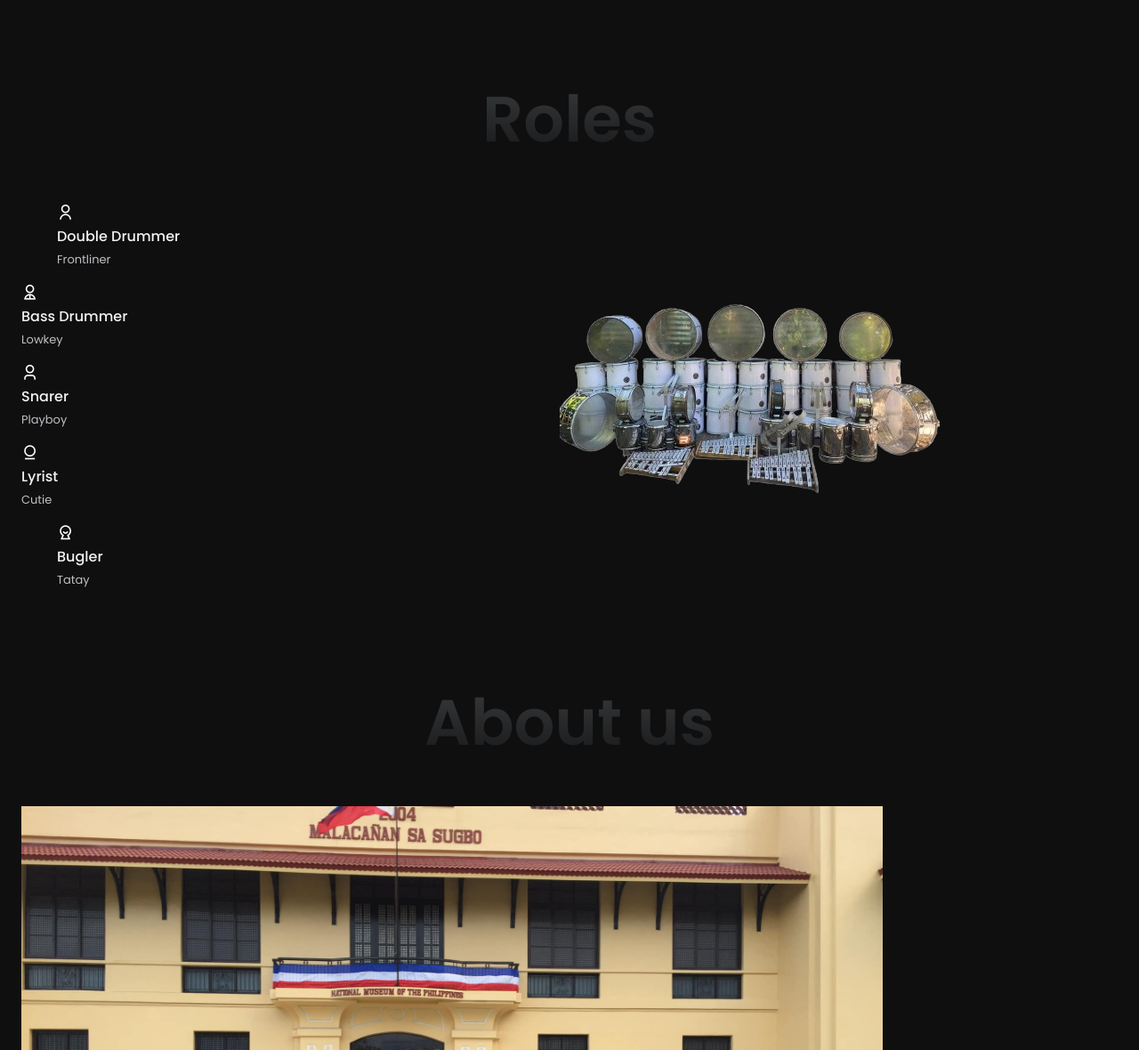
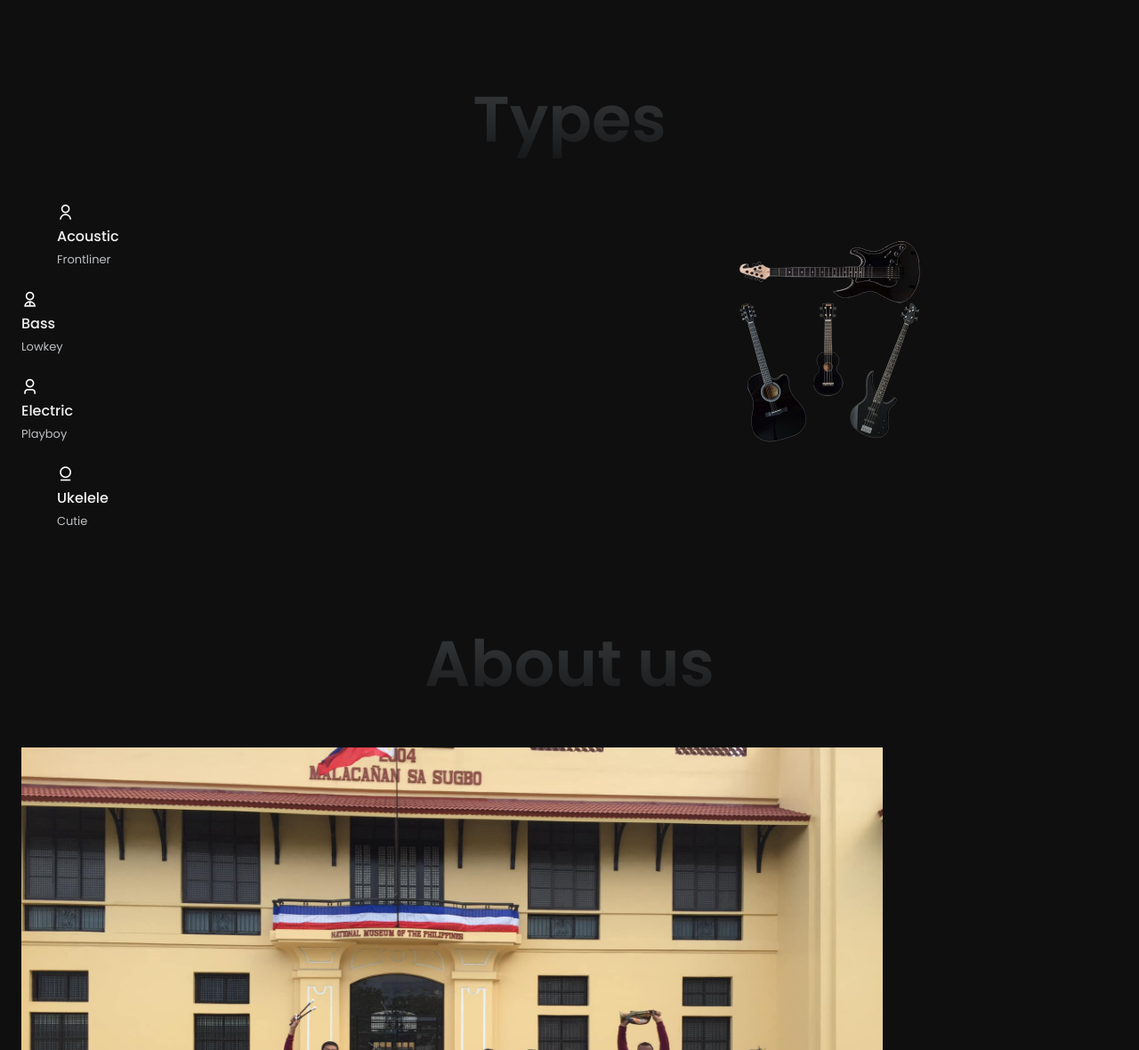
Before and after one commit to cedricjadee/midtermRex, a plain HTML site: page index.html in a window 1280 px wide. Shown: the part 680-1860 px from the top of the page at 89% size. Drawn offline with nearby package versions, Linux system fonts and the light colour scheme.

Commit message:
10-4-2024

```diff
--- a/index.html
+++ b/index.html
@@ -13,7 +13,7 @@
 
     <link rel="shortcut icon" href="favicon.png" type="image/x-icon">
 
-    <title>Renaissance</title>
+    <title>Guitar</title>
 </head>
 <body>
 
@@ -29,7 +29,7 @@
                         <a href="#home" class="nav__link">Home</a>
                      </li>
                      <li class="nav__item">
-                        <a href="#specs" class="nav__link">Roles</a>
+                        <a href="#specs" class="nav__link">Types</a>
                      </li>
                      <li class="nav__item">
                         <a href="#case" class="nav__link">About us</a>
@@ -60,8 +60,8 @@
 
                 <div class="home__data">
                     <div class="home__header">
-                        <h1 class="home__title">Renaissance</h1>
-                        <h2 class="home__subtitle">We Are One</h2>
+                        <h1 class="home__title">Guitar?</h1>
+                        <h2 class="home__subtitle">La música es vida!</h2>
                     </div>
 
                     <div class="home__footer">
@@ -92,38 +92,33 @@
 
 
         <section class="specs section grid" id="specs">
-            <h2 class="section__title section__title-gradient">Roles</h2>
+            <h2 class="section__title section__title-gradient">Types</h2>
 
             <div class="specs__container container grid">
                 <div class="specs__content grid">
                     <div class="specs__data">
                         <i class="ri-user-line specs__icon"></i>
-                        <h3 class="specs__title">Double Drummer</h3>
+                        <h3 class="specs__title">Acoustic</h3>
                         <span class="specs__subtitle">Frontliner</span>
                     </div>
                     <div class="specs__data">
                         <i class="ri-user-2-line specs__icon"></i>
-                        <h3 class="specs__title">Bass Drummer</h3>
+                        <h3 class="specs__title">Bass</h3>
                         <span class="specs__subtitle">Lowkey</span>
                     </div>
                     <div class="specs__data">
                         <i class="ri-user-3-line specs__icon"></i>
-                        <h3 class="specs__title">Snarer</h3>
+                        <h3 class="specs__title">Electric</h3>
                         <span class="specs__subtitle">Playboy</span>
                     </div>
                     <div class="specs__data">
                         <i class="ri-user-4-line specs__icon"></i>
-                        <h3 class="specs__title">Lyrist</h3>
+                        <h3 class="specs__title">Ukelele</h3>
                         <span class="specs__subtitle">Cutie</span>
-                    </div>
-                    <div class="specs__data">
-                        <i class="ri-user-5-line specs__icon"></i>
-                        <h3 class="specs__title">Bugler</h3>
-                        <span class="specs__subtitle">Tatay</span>
                     </div>
                 </div>
                 <div>
-                    <img src="roles.png" alt="" class="specs__img">
+                    <img src="types.png" alt="" class="specs__img">
                 </div>
             </div>
         </section>
--- a/styles.css
+++ b/styles.css
@@ -231,7 +231,7 @@ img{
 
 
 .home__img{
-
+    width: 250px;
     position: absolute;
     top: -16rem;
     right: 1.5rem;
@@ -321,7 +321,7 @@ img{
 }
 
 .specs__content{
-    row-gap: 1rem;
+    row-gap: 1.5rem;
 }
 
 .specs__data{
@@ -344,13 +344,14 @@ img{
 }
 
 .specs__data:nth-child(1),
-.specs__data:nth-child(5){
+.specs__data:nth-child(4){
     margin-left: var(--mb-2-5);
 }
 
 .specs__img{
+    width: 250px;
     position: absolute;
-    top: 5rem;
+    top: 2rem;
     right: -4rem;
 }
 
```
Also changed, not shown: home.png, roles.png (deleted), types.png (added).
